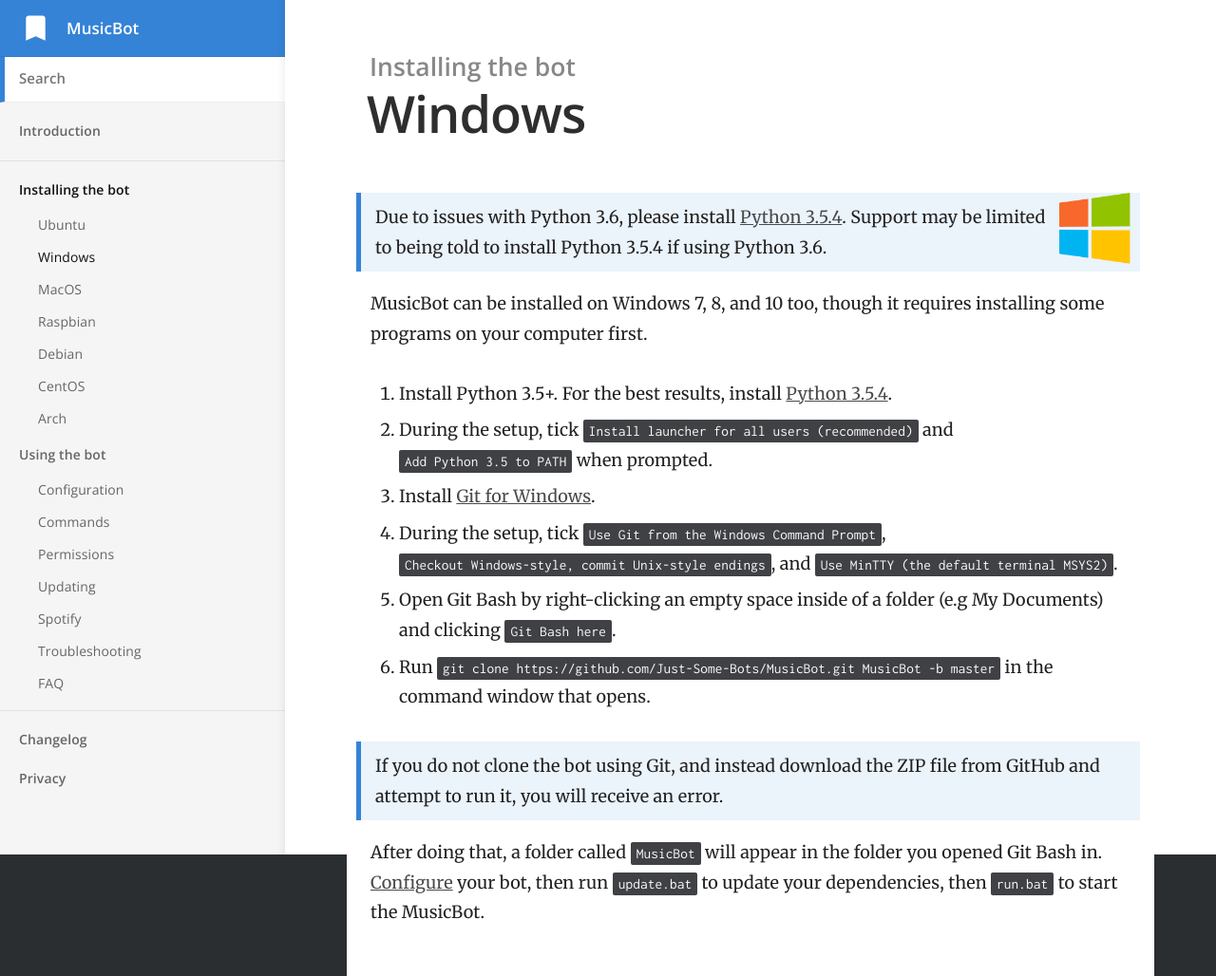
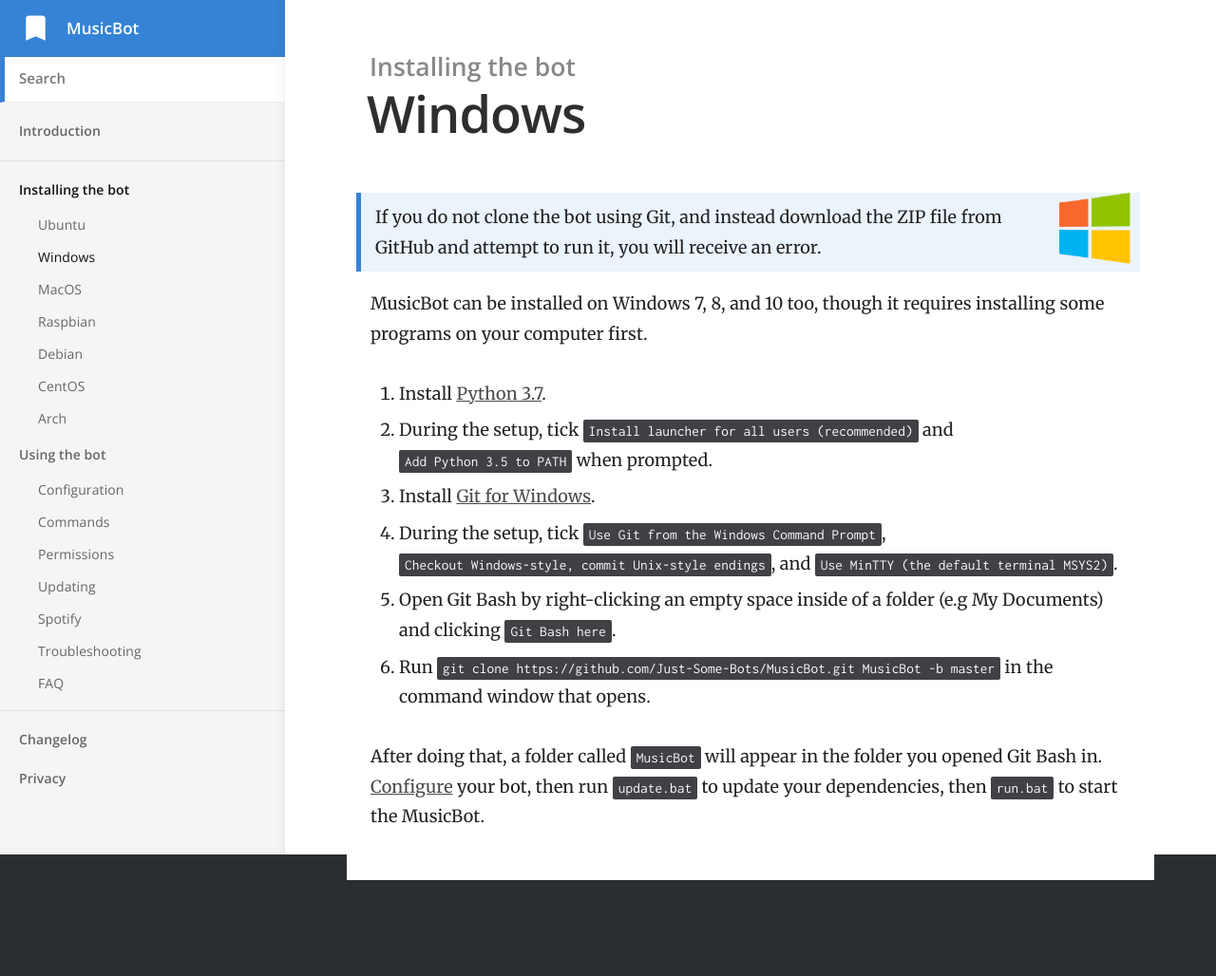
Before and after one commit to Just-Some-Bots/MusicBot, a Jekyll site: the page built from _docs/installing/windows.md, in a window 1280 px wide. Shown: the whole page at 95% size. Built offline with Jekyll 4.4.1, drawn with Linux system fonts in a browser that asks for light colours; after the commit the page ends 927 px from its top, so only the background shows below that.

Commit message:
Py37 update and move zip disclamer up (#1707)

```diff
--- a/_docs/installing/windows.md
+++ b/_docs/installing/windows.md
@@ -6,17 +6,15 @@ order: 2
 
 <img class="doc-img" src="{{ site.baseurl }}/images/windows.png" alt="Windows" style="width: 75px; float: right;"/>
 
-> Due to issues with Python 3.6, please install [Python 3.5.4](https://www.python.org/ftp/python/3.5.4/python-3.5.4.exe). Support may be limited to being told to install Python 3.5.4 if using Python 3.6.
+> If you do not clone the bot using Git, and instead download the ZIP file from GitHub and attempt to run it, you will receive an error.
 
 MusicBot can be installed on Windows 7, 8, and 10 too, though it requires installing some programs on your computer first.
 
-1. Install Python 3.5+. For the best results, install [Python 3.5.4](https://www.python.org/ftp/python/3.5.4/python-3.5.4.exe).
+1. Install [Python 3.7](https://www.python.org/ftp/python/3.7.0/python-3.7.0.exe).
 2. During the setup, tick `Install launcher for all users (recommended)` and `Add Python 3.5 to PATH` when prompted.
 3. Install [Git for Windows](http://gitforwindows.org/).
 4. During the setup, tick `Use Git from the Windows Command Prompt`, `Checkout Windows-style, commit Unix-style endings`, and `Use MinTTY (the default terminal MSYS2)`.
 5. Open Git Bash by right-clicking an empty space inside of a folder (e.g My Documents) and clicking `Git Bash here`.
 6. Run `git clone https://github.com/Just-Some-Bots/MusicBot.git MusicBot -b master` in the command window that opens.
 
-> If you do not clone the bot using Git, and instead download the ZIP file from GitHub and attempt to run it, you will receive an error.
-
 After doing that, a folder called `MusicBot` will appear in the folder you opened Git Bash in. [Configure]({{ site.baseurl }}/using/configuration) your bot, then run `update.bat` to update your dependencies, then `run.bat` to start the MusicBot.
```
